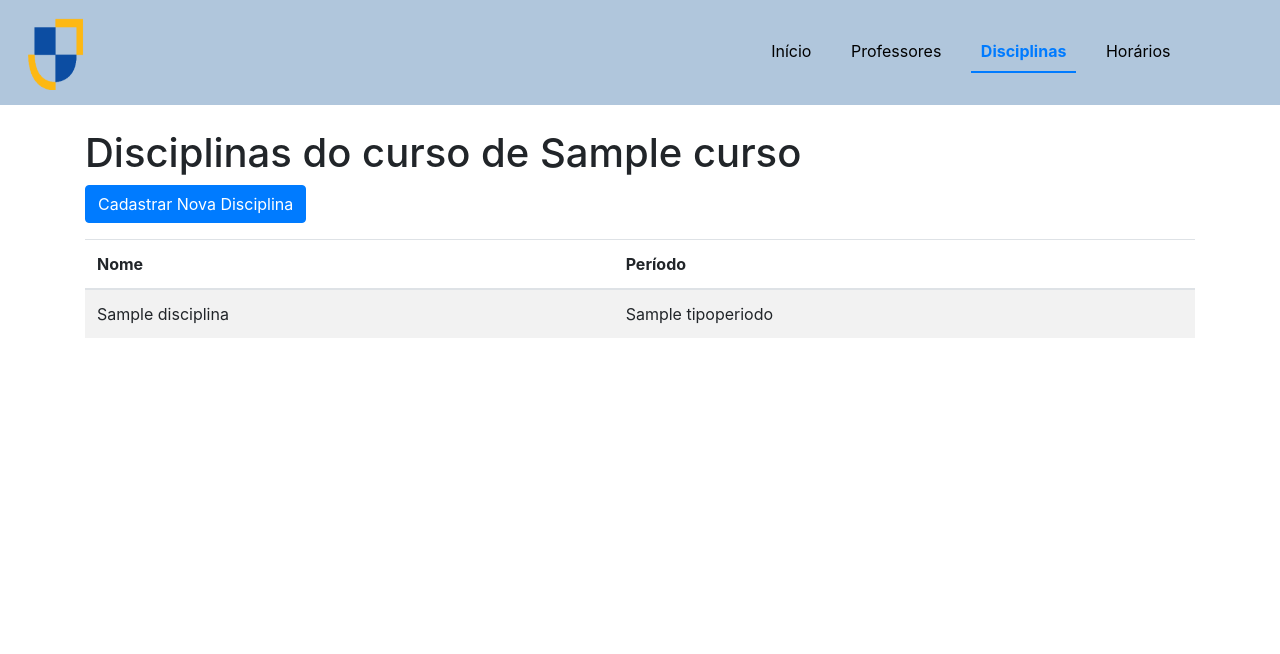
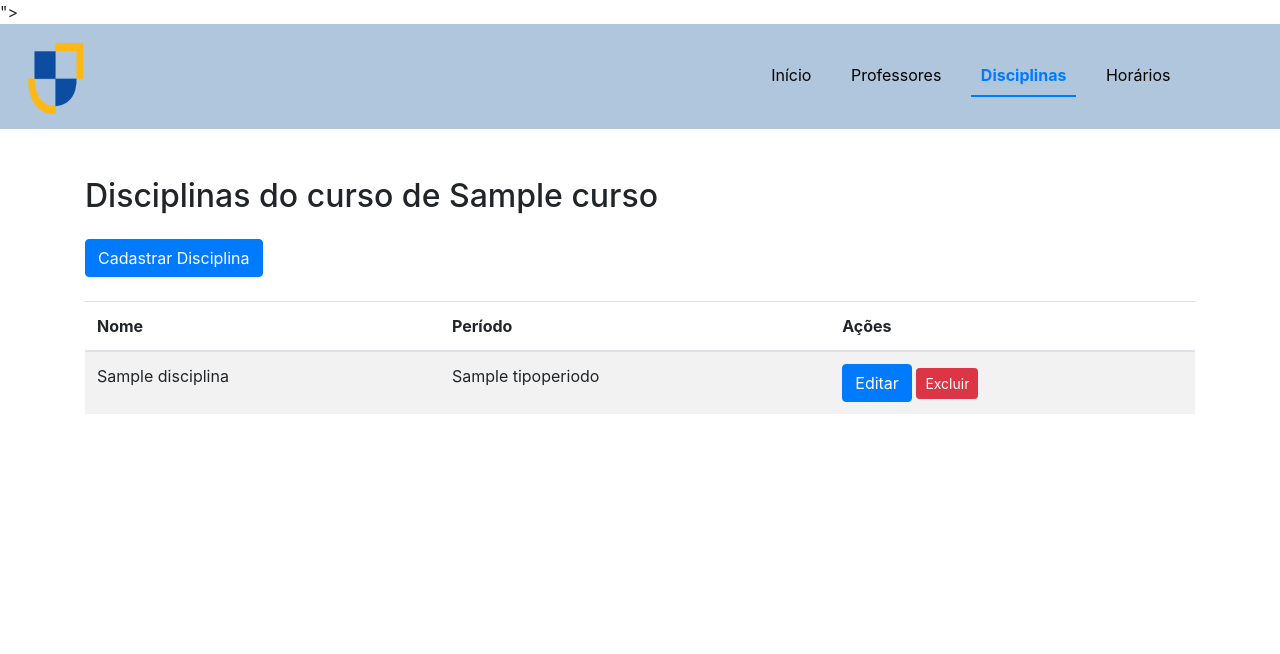
Before and after one commit to emillyvsl/sistema-de-gerenciamento-de-horarios, a Django app: page /disciplinas/ in a window 1280 px wide. Shown: the top 654 px of the page. Run offline with Django 5.2, Linux system fonts and the light colour scheme; a user stored in the database is signed in; tables that the repository leaves empty hold one stand-in row (values such as "Sample post"); some libraries are stand-ins or nearby versions.

Commit message:
excluir e editar disciplina parcial

```diff
--- a/sgh_app/models/periodo.py
+++ b/sgh_app/models/periodo.py
@@ -7,3 +7,6 @@ class Periodo(models.Model):
 
     def __str__(self):
         return self.tipo_periodo.nome
+
+    def get_nome_periodo(self):
+        return self.tipo_periodo.nome
--- a/sgh_app/templates/base.html
+++ b/sgh_app/templates/base.html
@@ -6,6 +6,7 @@
 <head>
     <meta charset="UTF-8">
     <meta name="viewport" content="width=device-width, initial-scale=1.0">
+    <meta name="csrf-token" content="{% csrf_token %}">
     <title>{% block title %}Meu Projeto{% endblock %}</title>
 
     <!-- Bootstrap CSS via CDN -->
--- a/sgh_app/templates/disciplinas.html
+++ b/sgh_app/templates/disciplinas.html
@@ -1,56 +1,145 @@
 {% extends 'base.html' %}
+{% load static %}
 
-{% block title %}Disciplinas{% endblock %}
+{% block title %}Listagem de Disciplinas{% endblock %}
+{% block content %}
+<div class="container mt-5">
+    <h2 class="mb-4">Disciplinas do curso de {{ curso.nome }}</h2>
 
-{% block content %}
-<div class="container mt-4">
-    <h1>Disciplinas do curso de {{ request.user.coordenacao.curso.nome }}</h1>
-
-    <!-- Botão para abrir o modal de cadastro de disciplina -->
-    <button type="button" class="btn btn-primary mb-3" data-toggle="modal" data-target="#cadastrarDisciplinaModal">
-        Cadastrar Nova Disciplina
-    </button>
+    <!-- Botão para abrir o modal de cadastro -->
+    <button class="btn btn-primary mb-4" data-toggle="modal" data-target="#cadastroModal">Cadastrar Disciplina</button>
 
     <!-- Tabela de disciplinas -->
     <table class="table table-striped">
         <thead>
             <tr>
                 <th>Nome</th>
-                <th>Período</th> <!-- Nova coluna para o período -->
+                <th>Período</th>
+                <th>Ações</th>
             </tr>
         </thead>
         <tbody>
             {% for disciplina in disciplinas %}
             <tr>
                 <td>{{ disciplina.nome }}</td>
-                <td>{{ disciplina.periodo.tipo_periodo.nome }}</td> <!-- Exibe o nome do tipo de período -->
-            </tr>
-            {% endfor %}
-        </tbody>
-    </table>
-</div>
+                <td>{{ disciplina.periodo }}</td>
+                <td>
+                    <button
+                    type="button"
+                    class="btn btn-primary"
+                    data-toggle="modal"
+                    data-target="#editarDisciplinaModal"
+                    data-id="{{ disciplina.id }}"
+                    data-nome="{{ disciplina.nome }}"
+                    data-periodo="{{ disciplina.periodo.id }}">
+                    Editar
+                    </button>
 
-<!-- Modal de cadastro de nova disciplina -->
-<div class="modal fade" id="cadastrarDisciplinaModal" tabindex="-1" role="dialog" aria-labelledby="cadastrarDisciplinaLabel" aria-hidden="true">
-    <div class="modal-dialog" role="document">
+
+                    <!-- Botão Excluir e Modal -->
+                    <button class="btn btn-danger btn-sm" data-toggle="modal" data-target="#excluirModal{{ disciplina.id }}">
+                    Excluir
+                    </button>
+                    <!-- Modal de Exclusão -->
+                    <div class="modal fade" id="excluirModal{{ disciplina.id }}" tabindex="-1" aria-labelledby="excluirModalLabel{{ disciplina.id }}" aria-hidden="true">
+                        <div class="modal-dialog">
                             <div class="modal-content">
                                 <div class="modal-header">
-                <h5 class="modal-title" id="cadastrarDisciplinaLabel">Cadastrar Nova Disciplina</h5>
+                                    <h5 class="modal-title" id="excluirModalLabel{{ disciplina.id }}">Confirmar Exclusão</h5>
                                     <button type="button" class="close" data-dismiss="modal" aria-label="Close">
                                         <span aria-hidden="true">&times;</span>
                                     </button>
                                 </div>
                                 <div class="modal-body">
-                <form method="POST" action="{% url 'listar_disciplinas' %}">
+                                    <p>Você tem certeza de que deseja excluir {{ disciplina.nome }}?</p>
+                                </div>
+                                <div class="modal-footer">
+                                    <button type="button" class="btn btn-secondary" data-dismiss="modal">Cancelar</button>
+                                    <button type="button" class="btn btn-danger" onclick="excluirDisciplina({{ disciplina.id }})">Confirmar</button>
+                                </div>
+                            </div>
+                        </div>
+                    </div>
+
+                    <!-- Modal de Edição -->
+                <div class="modal fade" id="editarDisciplinaModal" tabindex="-1" role="dialog" aria-labelledby="editarDisciplinaModalLabel" aria-hidden="true">
+                    <div class="modal-dialog" role="document">
+                        <div class="modal-content">
+                            <div class="modal-header">
+                                <h5 class="modal-title" id="editarDisciplinaModalLabel">Editar Disciplina</h5>
+                                <button type="button" class="close" data-dismiss="modal" aria-label="Close">
+                                    <span aria-hidden="true">&times;</span>
+                                </button>
+                            </div>
+                            <div class="modal-body">
+                                <form id="form-editar-disciplina" method="post">
                                     {% csrf_token %}
-                    {{ form.as_p }}
+                                    <div class="form-group">
+                                        <label for="id_nome">Nome:</label>
+                                        <input type="text" class="form-control" id="id_nome" name="nome" required>
+                                    </div>
+                                    <div class="form-group">
+                                        <label for="id_periodo">Período:</label>
+                                        <select class="form-control" id="id_periodo" name="periodo" required>
+                                            {% for periodo in periodos %}
+                                                <option value="{{ periodo.id }}">{{ periodo.nome }}</option>
+                                            {% endfor %}
+                                        </select>
+                                    </div>
+                                    <input type="hidden" id="id_disciplina" name="disciplina_id">
                                     <button type="submit" class="btn btn-primary">Salvar</button>
                                 </form>
+                            </div>
+                        </div>
+                    </div>
+                </div>
 
 
 
+                </td>
+            </tr>
+            {% empty %}
+            <tr>
+                <td colspan="3">Nenhuma disciplina cadastrada.</td>
+            </tr>
+            {% endfor %}
+        </tbody>
+    </table>
+
+    <!-- Modal de Cadastro -->
+    <div class="modal fade" id="cadastroModal" tabindex="-1" role="dialog" aria-labelledby="cadastroModalLabel" aria-hidden="true">
+        <div class="modal-dialog" role="document">
+            <div class="modal-content">
+                <div class="modal-header">
+                    <h5 class="modal-title" id="cadastroModalLabel">Cadastrar Disciplina</h5>
+                    <button type="button" class="close" data-dismiss="modal" aria-label="Fechar">
+                        <span aria-hidden="true">&times;</span>
+                    </button>
+                </div>
+                <div class="modal-body">
+                    <form method="post" action="{% url 'listar_disciplinas' %}">
+                        {% csrf_token %}
+                        <div class="form-group">
+                            <label for="id_nome">Nome</label>
+                            <input type="text" class="form-control" id="id_nome" name="nome" required>
+                        </div>
+                        <div class="form-group">
+                            <label for="id_periodo">Período</label>
+                            <input type="text" class="form-control" id="id_periodo" name="periodo" required>
+                        </div>
+                        <button type="submit" class="btn btn-success">Salvar</button>
+                    </form>
+                </div>
             </div>
         </div>
     </div>
 </div>
 {% endblock %}
+
+{% block extra_js %}
+    <script src="{% static 'js/script.js' %}"></script>
+    <script>
+        var baseEditarDisciplinaUrl = "{% url 'editar_disciplina' disciplina_id=0 %}"; // URL base com ID fictício
+        var baseExcluirDisciplinaUrl = "{% url 'excluir_disciplina' 0 %}";
+    </script>
+{% endblock %}
--- a/sgh_app/templates/professor.html
+++ b/sgh_app/templates/professor.html
@@ -14,7 +14,7 @@
         <thead>
             <tr>
                 <th>Nome</th>
-                <th>Curso</th>
+                <th>Centro</th>
                 <th>Ações</th>
             </tr>
         </thead>
@@ -54,6 +54,7 @@
                             </div>
                         </div>
                     </div>
+
 
                 <!-- Modal de Edição -->
                 <div class="modal fade" id="editarProfessorModal" tabindex="-1" role="dialog" aria-labelledby="editarProfessorModalLabel" aria-hidden="true">
--- a/sgh_app/urls.py
+++ b/sgh_app/urls.py
@@ -1,6 +1,6 @@
 from django.urls import path
 
-from sgh_app.views.disciplinas import listar_disciplinas
+from sgh_app.views.disciplinas import editar_disciplina, excluir_disciplina, listar_disciplinas
 from .views.auth_views import login, user_logout, registro
 from .views.professor_views import editar_professor, excluir_professor, listar_professores
 from .views.index_views import index  # Se você criar um arquivo separado para a view `index`
@@ -14,4 +14,6 @@ urlpatterns = [
     path('professor/excluir/<int:professor_id>/', excluir_professor, name='excluir_professor'),
     path('professor/editar/<int:professor_id>/', editar_professor, name='editar_professor'),
     path('disciplinas/', listar_disciplinas, name='listar_disciplinas'),
+    path('disciplina/editar/<int:disciplina_id>/', editar_disciplina, name='editar_disciplina'),
+    path('disciplina/excluir/<int:disciplina_id>/', excluir_disciplina, name='excluir_disciplina'),
 ]
--- a/sgh_app/views/disciplinas.py
+++ b/sgh_app/views/disciplinas.py
@@ -1,4 +1,5 @@
-from django.shortcuts import render, redirect
+from django.http import JsonResponse
+from django.shortcuts import get_object_or_404, render, redirect
 from django.contrib.auth.decorators import login_required
 from django.contrib import messages
 from sgh_app.models.coordenacao import Coordenacao
@@ -37,3 +38,59 @@ def listar_disciplinas(request):
     except Coordenacao.DoesNotExist:
         messages.error(request, 'Você não está associado a uma coordenação de curso.')
         return redirect('logout')
+
+
+def editar_disciplina(request, disciplina_id):
+    disciplina = get_object_or_404(Disciplina, id=disciplina_id)
+    periodos = Periodo.objects.all()  # Obtém todos os períodos
+
+    if request.method == 'POST':
+        form = DisciplinaForm(request.POST, instance=disciplina)
+        if form.is_valid():
+            form.save()
+            messages.success(request, 'Disciplina editada com sucesso!')
+            return redirect('listar_disciplinas')
+        else:
+            messages.error(request, 'Erro ao editar disciplina.')
+    else:
+        form = DisciplinaForm(instance=disciplina)
+
+    return render(request, 'editar_disciplina.html', {
+        'form': form,
+        'disciplina': disciplina,
+        'periodos': periodos
+    })
+
+
+@login_required
+def excluir_disciplina(request, disciplina_id):
+    # Verifica se o método da requisição é POST
+    if request.method == 'POST':
+        # Tenta obter o objeto Disciplina com o ID fornecido. Se não encontrar, retorna um erro 404.
+        disciplina = get_object_or_404(Disciplina, id=disciplina_id)
+        try:
+            # Tenta excluir o objeto Disciplina do banco de dados
+            disciplina.delete()
+            # Adiciona uma mensagem de sucesso à sessão
+            messages.success(request, 'Disciplina excluída com sucesso!')
+
+            # Verifica se a requisição foi feita via AJAX
+            if request.headers.get('x-requested-with') == 'XMLHttpRequest':
+                # Retorna uma resposta JSON indicando sucesso
+                return JsonResponse({'success': True})
+
+            # Redireciona para a página de listagem de disciplinas
+            return redirect('listar_disciplinas')
+        except Exception as e:
+            # Se houver um erro ao tentar excluir a disciplina
+            if request.headers.get('x-requested-with') == 'XMLHttpRequest':
+                # Retorna uma resposta JSON indicando falha e a mensagem de erro
+                return JsonResponse({'success': False, 'error': str(e)})
+
+            # Redireciona para a página de listagem de disciplinas
+            return redirect('listar_disciplinas')
+    else:
+        # Se o método da requisição não for POST
+        messages.error(request, 'Método inválido.')
+        # Redireciona para a página de listagem de disciplinas
+        return redirect('listar_disciplinas')
--- a/static/js/script.js
+++ b/static/js/script.js
@@ -102,3 +102,81 @@ $(document).ready(function() { // Espera até que o DOM esteja completamente car
         $('.alert').fadeOut('slow'); // Faz com que as mensagens de alerta desapareçam lentamente após 5 segundos.
     }, mensagemTimeout);
 });
+
+// Função para excluir disciplina
+window.excluirDisciplina = function(disciplinaId) {
+    console.log("Função excluirDisciplina chamada com ID:", disciplinaId); // Imprime no console o ID da disciplina que será excluída.
+
+    $.ajax({
+        type: 'POST', // Define o método HTTP como POST.
+        url: baseExcluirDisciplinaUrl.replace('0', disciplinaId), // Substitui '0' na URL base pela ID da disciplina para a solicitação.
+        data: {
+            csrfmiddlewaretoken: getCookie('csrftoken') // Inclui o token CSRF obtido através da função `getCookie` nos dados da solicitação.
+        },
+        success: function(response) {
+            console.log("Resposta de sucesso recebida:", response); // Imprime a resposta da solicitação bem-sucedida no console.
+            if (response.success) {
+                location.reload(); // Recarrega a página se a exclusão for bem-sucedida.
+            } else {
+                alert('Erro: ' + response.error); // Exibe um alerta com a mensagem de erro se a exclusão falhar.
+            }
+        },
+        error: function(xhr, status, error) {
+            console.error('Erro ao excluir a disciplina:', status, error); // Imprime detalhes do erro no console.
+            alert('Ocorreu um erro ao excluir a disciplina.'); // Exibe um alerta se ocorrer um erro durante a exclusão.
+        }
+    });
+};
+
+$(document).ready(function() {
+    // Verifica o conteúdo do select na carga inicial
+    console.log("Conteúdo do select Período na carga inicial:", $('#id_periodo').html());
+
+    $('#editarDisciplinaModal').on('show.bs.modal', function(event) {
+        var button = $(event.relatedTarget);
+        var disciplinaId = button.data('id');
+        var disciplinaNome = button.data('nome');
+        var periodoId = button.data('periodo'); // ID do período
+
+        console.log("ID da Disciplina:", disciplinaId);
+        console.log("Nome da Disciplina:", disciplinaNome);
+        console.log("ID do Período:", periodoId);
+
+        var modal = $(this);
+        modal.find('#id_nome').val(disciplinaNome);
+
+        // Verifica o conteúdo do select Período
+        var selectPeriodo = modal.find('#id_periodo');
+        console.log("Select Período:", selectPeriodo);
+        console.log("Conteúdo do select Período ao abrir o modal:", selectPeriodo.html());
+        console.log("Valores das opções no select:", selectPeriodo.find('option').map(function() { return $(this).val(); }).get());
+
+        // Atribuir o valor do período
+        selectPeriodo.val(periodoId);
+
+        modal.find('#id_disciplina').val(disciplinaId);
+    });
+
+    $('#form-editar-disciplina').on('submit', function(e) {
+        e.preventDefault();
+
+        var disciplinaId = $('#id_disciplina').val();
+        var editarUrl = baseEditarDisciplinaUrl.replace('0', disciplinaId);
+
+        $.ajax({
+            type: 'POST',
+            url: editarUrl,
+            data: $(this).serialize(),
+            success: function(response) {
+                if (response.success) {
+                    location.reload();
+                } else {
+                    alert('Erro: ' + response.error);
+                }
+            },
+            error: function(xhr, status, error) {
+                alert('Ocorreu um erro ao editar a disciplina.');
+            }
+        });
+    });
+});
```
Lines whose indentation alone changed are shown as unchanged.
